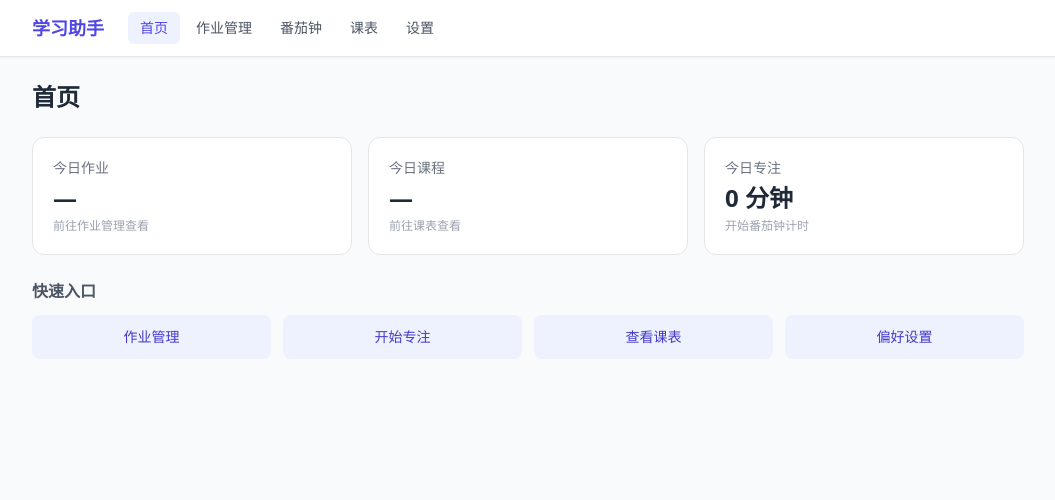
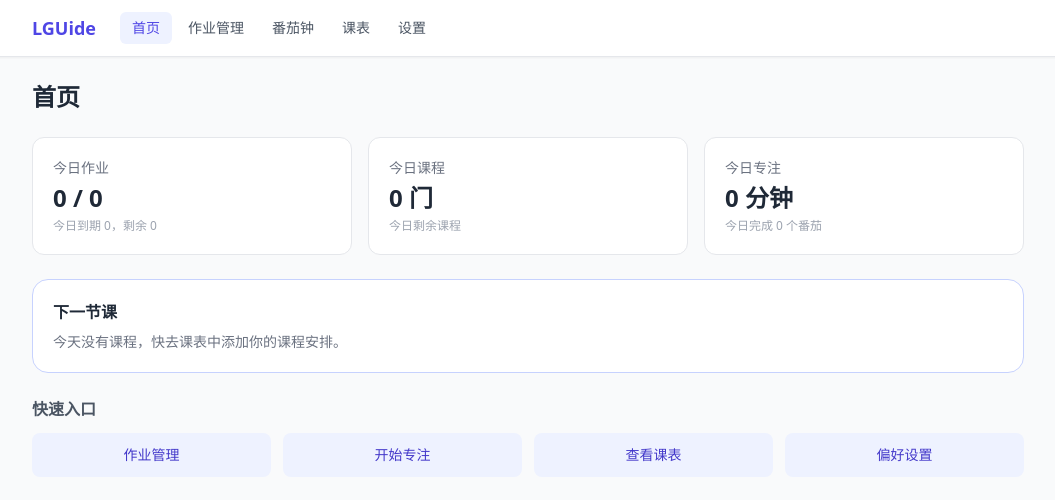
Before and after one commit to W111aaam/LGUide, a React (Vite) app: page / in a window 1280 px wide. Shown: the top 500 px of the page, without its empty margins (112-1167 px from the left). Built offline with nearby package versions, Linux system fonts and the light colour scheme.

Commit message:
dashboard v2.0

```diff
--- a/src/components/Layout/NavBar.jsx
+++ b/src/components/Layout/NavBar.jsx
@@ -13,7 +13,7 @@ function NavBar() {
     <header className="bg-white border-b border-gray-200 shadow-sm">
       <div className="max-w-5xl mx-auto px-4">
         <div className="flex items-center h-14 gap-6">
-          <span className="font-bold text-indigo-600 text-lg">学习助手</span>
+          <span className="font-bold text-indigo-600 text-lg">LGUide</span>
           <nav className="flex gap-1">
             {navItems.map(item => (
               <NavLink
--- a/src/pages/Dashboard/index.jsx
+++ b/src/pages/Dashboard/index.jsx
@@ -1,4 +1,22 @@
 import { Link } from 'react-router-dom'
+import { load } from '../../utils/storage'
+
+function getTodayStr() {
+  return new Date().toISOString().slice(0, 10)
+}
+
+function getCurrentTime() {
+  const now = new Date()
+  return `${now.getHours().toString().padStart(2, '0')}:${now
+    .getMinutes()
+    .toString()
+    .padStart(2, '0')}`
+}
+
+function parseTimeToMinutes(time = '00:00') {
+  const [hours, minutes] = time.split(':').map(Number)
+  return (hours || 0) * 60 + (minutes || 0)
+}
 
 function StatCard({ title, value, hint }) {
   return (
@@ -22,15 +40,75 @@ function QuickLink({ to, label }) {
 }
 
 function Dashboard() {
+  const todayStr = getTodayStr()
+  const currentTime = getCurrentTime()
+  const assignments = load('assignments', [])
+  const courses = load('courses', [])
+  const pomodoroStats = load('pomodoroStats', null)
+
+  const todayDueCount = assignments.filter(a => a.dueDate === todayStr).length
+  const pendingCount = assignments.filter(a => !a.done).length
+  const todayTomato = pomodoroStats?.date === todayStr ? pomodoroStats.count : 0
+  const todayFocusMinutes = todayTomato * 25
+
+  const todayIndex = new Date().getDay()
+  const currentMinutes = parseTimeToMinutes(currentTime)
+  const todayCourses = courses
+    .filter(c => c.dayOfWeek === todayIndex)
+    .sort((a, b) => parseTimeToMinutes(a.startTime) - parseTimeToMinutes(b.startTime))
+  const remainingCourses = todayCourses.filter(
+    c => parseTimeToMinutes(c.endTime) > currentMinutes
+  ).length
+  const nextCourse = todayCourses.find(
+    c => parseTimeToMinutes(c.startTime) > currentMinutes
+  )
+
   return (
     <div className="space-y-6">
       <h1 className="text-2xl font-bold text-gray-800">首页</h1>
 
       <div className="grid grid-cols-3 gap-4">
-        <StatCard title="今日作业" value="—" hint="前往作业管理查看" />
-        <StatCard title="今日课程" value="—" hint="前往课表查看" />
-        <StatCard title="今日专注" value="0 分钟" hint="开始番茄钟计时" />
+        <StatCard
+          title="今日作业"
+          value={`${todayDueCount} / ${pendingCount}`}
+          hint={`今日到期 ${todayDueCount}，剩余 ${pendingCount}`}
+        />
+        <StatCard
+          title="今日课程"
+          value={`${remainingCourses} 门`}
+          hint="今日剩余课程"
+        />
+        <StatCard
+          title="今日专注"
+          value={`${todayFocusMinutes} 分钟`}
+          hint={`今日完成 ${todayTomato} 个番茄`}
+        />
       </div>
+
+      <section className="bg-white border border-indigo-200 rounded-2xl p-5">
+        <h2 className="text-base font-semibold text-gray-800 mb-2">下一节课</h2>
+        {nextCourse ? (
+          <div>
+            <p className="text-lg font-semibold text-gray-900">
+              {nextCourse.courseName}
+            </p>
+            <p className="text-sm text-gray-500 mt-1">
+              {nextCourse.startTime}–{nextCourse.endTime}
+            </p>
+            {nextCourse.location && (
+              <p className="text-sm text-gray-500 mt-1">
+                地点：{nextCourse.location}
+              </p>
+            )}
+          </div>
+        ) : (
+          <p className="text-sm text-gray-500">
+            {todayCourses.length === 0
+              ? '今天没有课程，快去课表中添加你的课程安排。'
+              : '今天已经没有后续课程了，祝你接下来的时间高效。'}
+          </p>
+        )}
+      </section>
 
       <div>
         <h2 className="text-base font-semibold text-gray-600 mb-3">快速入口</h2>
--- a/src/pages/Schedule/index.jsx
+++ b/src/pages/Schedule/index.jsx
@@ -89,6 +89,12 @@ function Schedule() {
   const todayCourses = [...courses]
     .filter(c => c.dayOfWeek === todayIndex)
     .sort((a, b) => a.startTime.localeCompare(b.startTime))
+
+  const currentTime = `${new Date().getHours().toString().padStart(2, '0')}:${new Date()
+    .getMinutes()
+    .toString()
+    .padStart(2, '0')}`
+  const nextCourse = todayCourses.find(c => c.startTime > currentTime)
 
   // 全部课程（按星期 → 时间排序）
   const sortedCourses = [...courses].sort((a, b) => {
@@ -246,6 +252,28 @@ function Schedule() {
         )}
       </section>
 
+      {/* ── 下一节课 ── */}
+      <section>
+        <h2 className="text-base font-semibold text-gray-600 mb-3">下一节课</h2>
+        {nextCourse ? (
+          <div className="bg-white border border-indigo-200 rounded-2xl p-5">
+            <p className="text-base font-semibold text-gray-800">{nextCourse.courseName}</p>
+            <p className="text-sm text-gray-500 mt-1">
+              {nextCourse.startTime}–{nextCourse.endTime}
+            </p>
+            {nextCourse.location && (
+              <p className="text-sm text-gray-500 mt-1">地点：{nextCourse.location}</p>
+            )}
+          </div>
+        ) : (
+          <div className="bg-white border border-gray-200 rounded-xl p-5 text-gray-500 text-sm">
+            {todayCourses.length === 0
+              ? '今天没有课程，快去添加你的课表吧。'
+              : '今天已经没有后续课程了，祝你剩余时间高效。'}
+          </div>
+        )}
+      </section>
+
       {/* ── 课表截图 ── */}
       <section>
         <div className="flex items-center justify-between mb-3">
```
